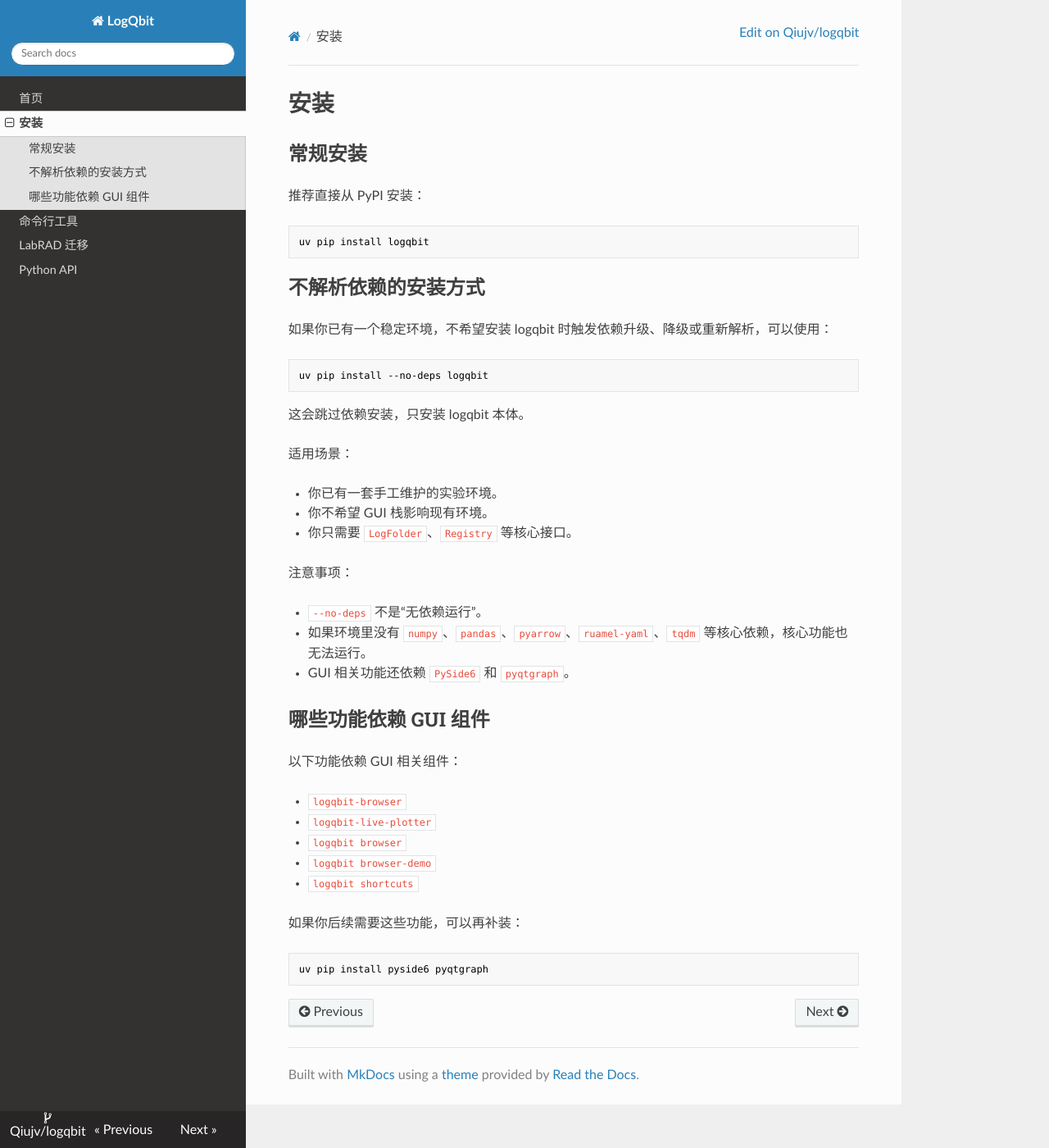
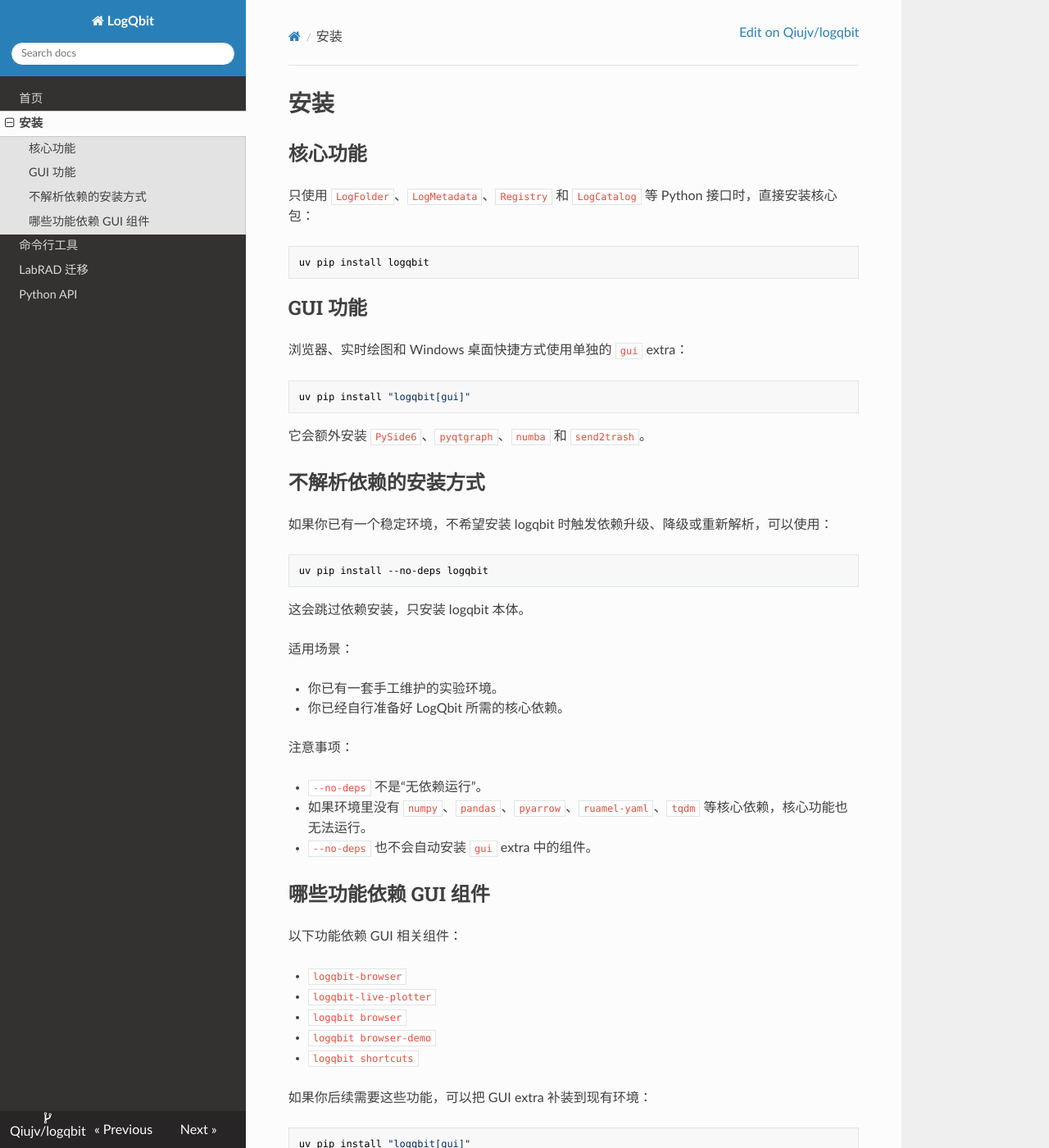
Before and after one commit to Qiujv/logqbit, an MkDocs documentation site: the page built from docs/install.md, in a window 1280 px wide and 1400 px high. Shown: the whole window at 82% size. Built offline with MkDocs 1.6.1, drawn with Linux system fonts in a browser that asks for light colours; nearby versions of some CDN libraries.

````diff
--- a/docs/install.md
+++ b/docs/install.md
@@ -1,12 +1,23 @@
 # 安装
 
-## 常规安装
+## 核心功能
 
-推荐直接从 PyPI 安装：
+只使用 `LogFolder`、`LogMetadata`、`Registry` 和 `LogCatalog` 等 Python
+接口时，直接安装核心包：
 
 ```bash
 uv pip install logqbit
 ```
+
+## GUI 功能
+
+浏览器、实时绘图和 Windows 桌面快捷方式使用单独的 `gui` extra：
+
+```bash
+uv pip install "logqbit[gui]"
+```
+
+它会额外安装 `PySide6`、`pyqtgraph`、`numba` 和 `send2trash`。
 
 ## 不解析依赖的安装方式
 
@@ -21,14 +32,13 @@ uv pip install --no-deps logqbit
 适用场景：
 
 - 你已有一套手工维护的实验环境。
-- 你不希望 GUI 栈影响现有环境。
-- 你只需要 `LogFolder`、`Registry` 等核心接口。
+- 你已经自行准备好 LogQbit 所需的核心依赖。
 
 注意事项：
 
 - `--no-deps` 不是“无依赖运行”。
 - 如果环境里没有 `numpy`、`pandas`、`pyarrow`、`ruamel-yaml`、`tqdm` 等核心依赖，核心功能也无法运行。
-- GUI 相关功能还依赖 `PySide6` 和 `pyqtgraph`。
+- `--no-deps` 也不会自动安装 `gui` extra 中的组件。
 
 ## 哪些功能依赖 GUI 组件
 
@@ -40,8 +50,8 @@ uv pip install --no-deps logqbit
 - `logqbit browser-demo`
 - `logqbit shortcuts`
 
-如果你后续需要这些功能，可以再补装：
+如果你后续需要这些功能，可以把 GUI extra 补装到现有环境：
 
 ```bash
-uv pip install pyside6 pyqtgraph
+uv pip install "logqbit[gui]"
 ```
````
Also changed, not shown: README.md (+2 -5 lines), docs/api.md (+8 -0 lines), docs/cli.md (+6 -0 lines), docs/index.md (+7 -1 lines), pyproject.toml (+5 -6 lines), 13 other files.
